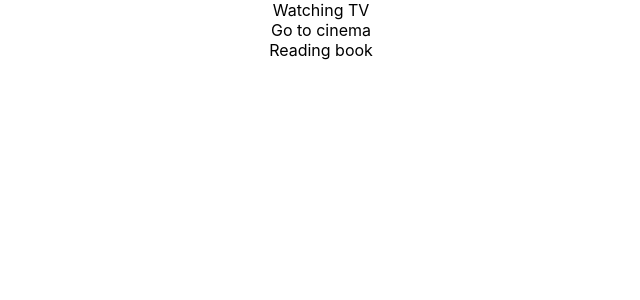
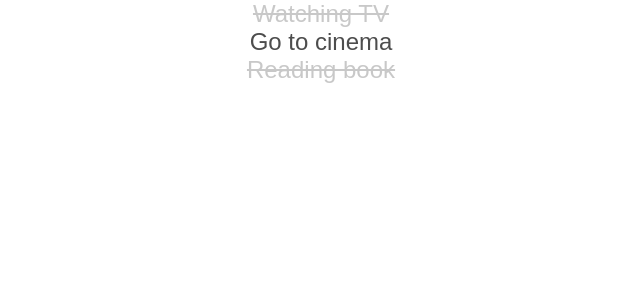
Before and after one commit to jiachihuynh/demo-todolist, a React (Create React App) app: page / in a window 1280 px wide. Shown: the top 300 px of the page, without its empty margins (319-959 px from the left). Built offline with nearby package versions, Linux system fonts and the light colour scheme.

Commit message:
dynamic class

```diff
--- a/src/App.js
+++ b/src/App.js
@@ -6,9 +6,9 @@ export default class App extends Component {
   constructor() {
     super();
     this.todoItems = [
-      'Watching TV',
-      'Go to cinema',
-      'Reading book'
+      { title: 'Watching TV', isComplete: true },
+      { title: 'Go to cinema', isComplete: false },
+      { title: 'Reading book', isComplete: true }
     ];
   }
   render() {
@@ -16,7 +16,7 @@ export default class App extends Component {
       <div className="App">
         {
           this.todoItems.map((item,index) =>
-          <Todolist key={index} title={item} />)
+          <Todolist key={index} item={item} />)
         }
       </div>
     );
--- a/src/components/todolist.css
+++ b/src/components/todolist.css
@@ -4,3 +4,9 @@
     font-size: 24px;
     color: #4d4d4d;
 }
+
+.TodoList-complete {
+    text-decoration: line-through;
+    opacity: .3;
+
+}
--- a/src/components/todolist.js
+++ b/src/components/todolist.js
@@ -3,10 +3,15 @@ import './todolist.css';
 
 export default class Todolist extends Component {
     render() {
-        return (
-            <div>
-              <div>{this.props.title}</div>
-            </div>
-        );
+      const { item } = this.props;
+      let className = "TodoList";
+      if (item.isComplete) {
+          className += " TodoList-complete";
+      }
+      return (
+          <div className={className}>
+              <div>{this.props.item.title}</div>
+          </div>
+    );
     }
 }
```
